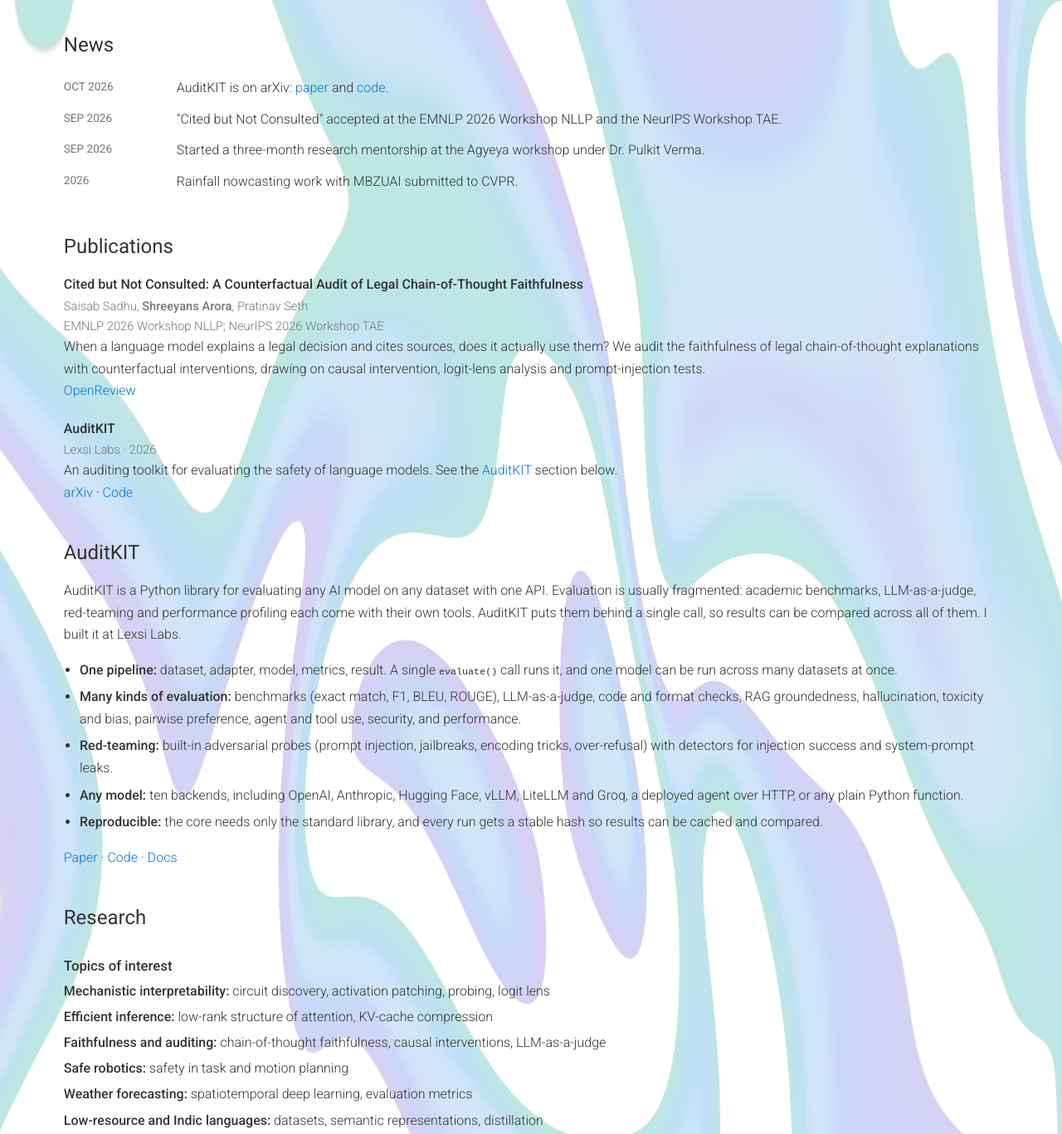
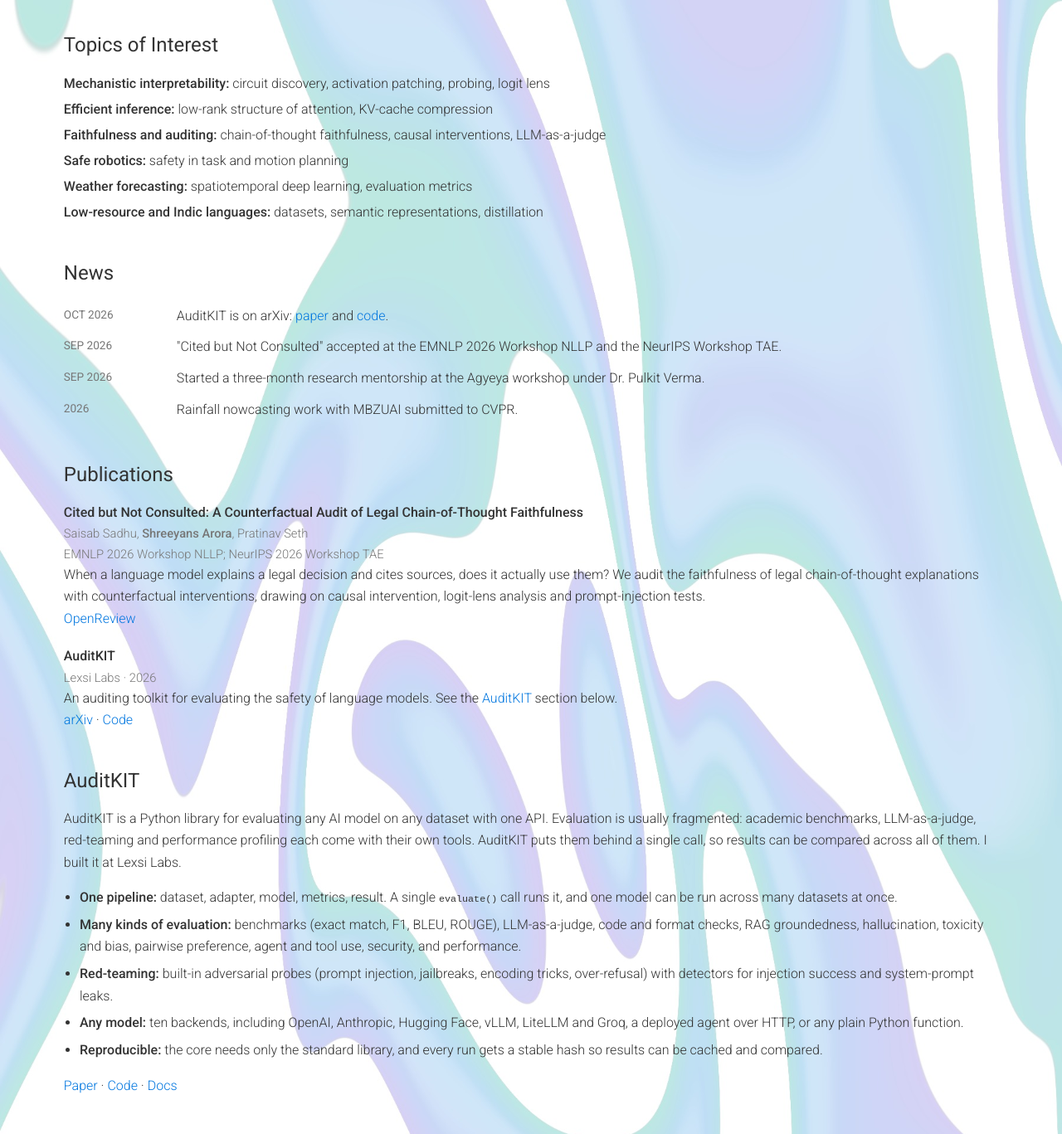
Before and after one commit to shreeyans2808/shreeyans2808.github.io, a plain HTML site: page index.html in a window 1280 px wide. Shown: the part 620-1987 px from the top of the page at 83% size. Drawn offline with Linux system fonts and the light colour scheme.

Commit message:
Move topics of interest above news

```diff
--- a/index.html
+++ b/index.html
@@ -15,6 +15,7 @@
     <span class="brand">Shreeyans Arora</span>
     <nav>
       <a href="#about">About</a>
+      <a href="#topics">Interests</a>
       <a href="#news">News</a>
       <a href="#publications">Publications</a>
       <a href="#auditkit">AuditKIT</a>
@@ -66,6 +67,18 @@
 </section>
 
 <div class="clear"></div>
+
+<section id="topics">
+  <h2>Topics of Interest</h2>
+  <ul class="topics">
+    <li><b>Mechanistic interpretability:</b> circuit discovery, activation patching, probing, logit lens</li>
+    <li><b>Efficient inference:</b> low-rank structure of attention, KV-cache compression</li>
+    <li><b>Faithfulness and auditing:</b> chain-of-thought faithfulness, causal interventions, LLM-as-a-judge</li>
+    <li><b>Safe robotics:</b> safety in task and motion planning</li>
+    <li><b>Weather forecasting:</b> spatiotemporal deep learning, evaluation metrics</li>
+    <li><b>Low-resource and Indic languages:</b> datasets, semantic representations, distillation</li>
+  </ul>
+</section>
 
 <section id="news">
   <h2>News</h2>
@@ -120,16 +133,6 @@
 
 <section id="research">
   <h2>Research</h2>
-
-  <h3>Topics of interest</h3>
-  <ul class="topics">
-    <li><b>Mechanistic interpretability:</b> circuit discovery, activation patching, probing, logit lens</li>
-    <li><b>Efficient inference:</b> low-rank structure of attention, KV-cache compression</li>
-    <li><b>Faithfulness and auditing:</b> chain-of-thought faithfulness, causal interventions, LLM-as-a-judge</li>
-    <li><b>Safe robotics:</b> safety in task and motion planning</li>
-    <li><b>Weather forecasting:</b> spatiotemporal deep learning, evaluation metrics</li>
-    <li><b>Low-resource and Indic languages:</b> datasets, semantic representations, distillation</li>
-  </ul>
 
   <h3>Projects</h3>
 
```
